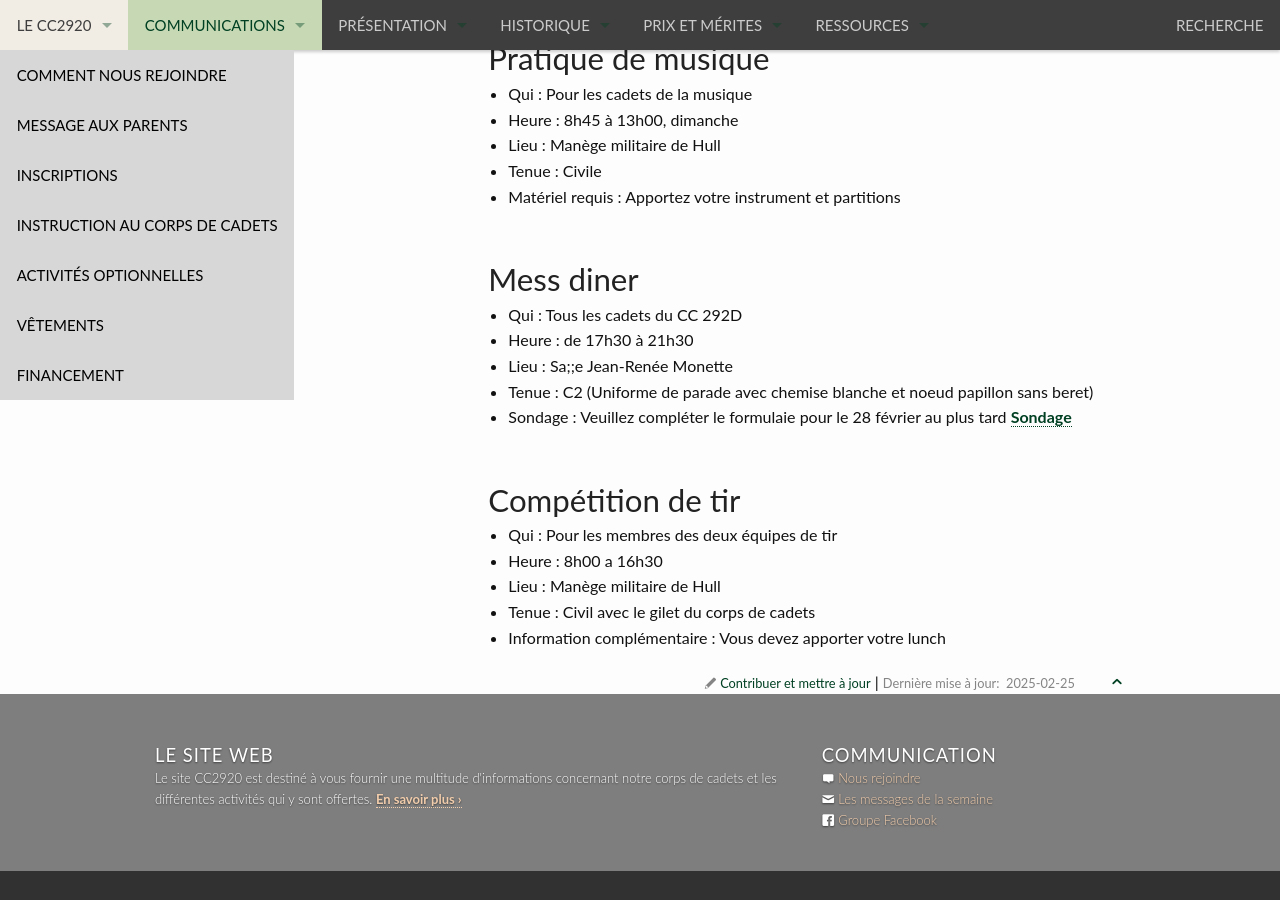
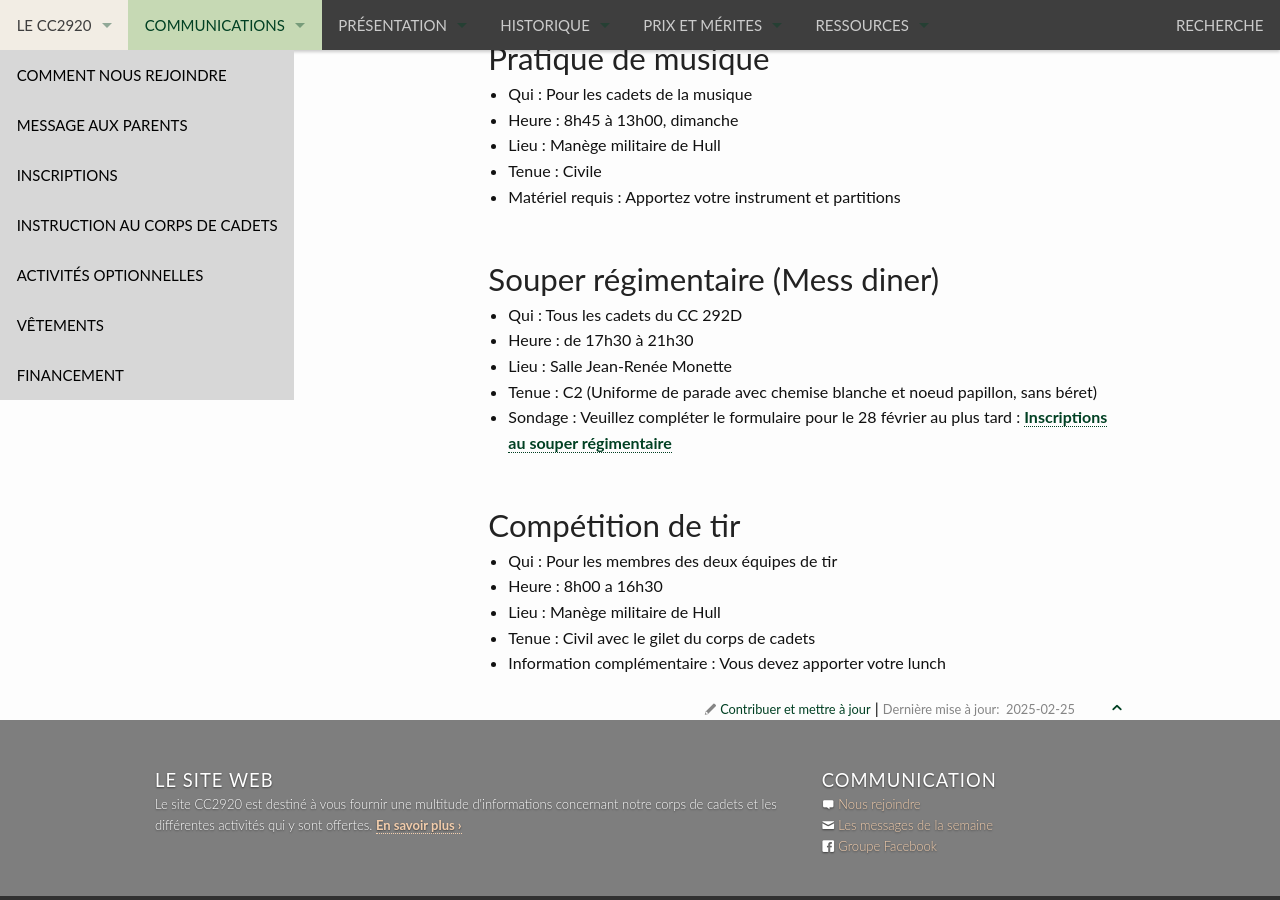
Before and after one commit to CC2920/web, a Jekyll site: the page built from _communications/messages.md, in a window 1280 px wide and 900 px high, scrolled down 1693 px. Built offline with Jekyll 4.4.1, drawn with Linux system fonts in a browser that asks for light colours; some of the changed text lies outside the part shown.

Commit message:
Update messages.md

```diff
--- a/_communications/messages.md
+++ b/_communications/messages.md
@@ -28,9 +28,9 @@
 - **5 mars** : Pas de pratique de peloton de précision
 - **7 mars** : Soirée de sport
 - **9 mars** : Pratique de musique
-- **10 mars** Pratique de tir
-- **12 mars** Pratique du peloton de précision
-- **14 mars** Soirée d'instruction
+- **10 mars** : Pratique de tir
+- **12 mars** : Pratique du peloton de précision
+- **14 mars** : Soirée d'instruction
 - **15 mars** : Mess diner (Voir sondage pour le souper régimentaire)
 - **16 mars** : Compétition de tir régionale
 - **5 avril** : Jeux des cadets [Sondage](https://docs.google.com/forms/d/1eu_51mcnkSmedVPauJH8Wc7L6uZ121ieHK2hoNXG5oQ/edit) à être compléter pour le 28 février.
@@ -63,13 +63,13 @@
 - Tenue : Civile
 - Matériel requis : Apportez votre instrument et partitions
 
-## Mess diner
+## Souper régimentaire (Mess diner)
 
 - Qui : Tous les cadets du CC 292D
 - Heure : de 17h30 à 21h30
-- Lieu : Sa;;e Jean-Renée Monette
-- Tenue : C2 (Uniforme de parade avec chemise blanche et noeud papillon sans beret)
-- Sondage :  Veuillez compléter le formulaie pour le 28 février au plus tard [Sondage](https://docs.google.com/forms/d/1XHVc4XWgs0a-lVfZtEMfgEkAiUyZlQwsZ3SPrXcRznI/edit)
+- Lieu : Salle Jean-Renée Monette
+- Tenue : C2 (Uniforme de parade avec chemise blanche et noeud papillon, sans béret)
+- Sondage : Veuillez compléter le formulaire pour le 28 février au plus tard : [Inscriptions au souper régimentaire](https://docs.google.com/forms/d/1XHVc4XWgs0a-lVfZtEMfgEkAiUyZlQwsZ3SPrXcRznI/edit)
 
 ## Compétition de tir
 - Qui : Pour les membres des deux équipes de tir
```
Also changed, not shown: other parts of _communications/messages.md (+1 -1 lines).
